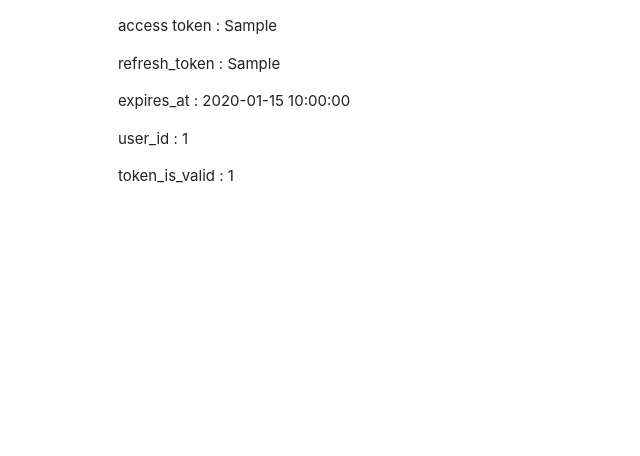
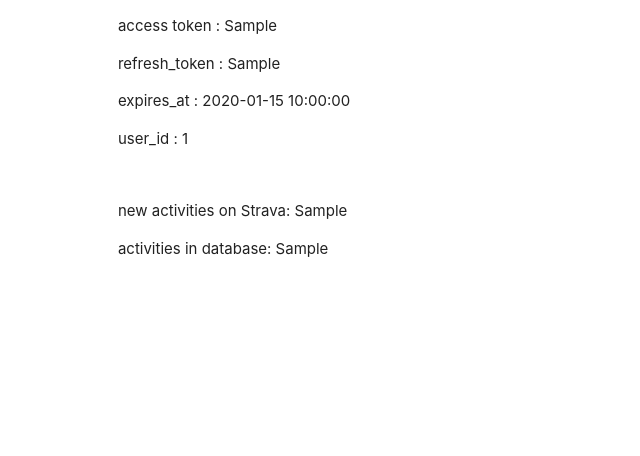
Before and after one commit to vlagache/cycling_travel_time, a FastAPI app: template templates/authenticated_user.html in a window 1280 px wide. Shown: the top 456 px of the page, without its empty margins (0-640 px from the left). Run offline with FastAPI, Linux system fonts and the light colour scheme; the template is opened without the code that fills it: most values are stand-ins (such as "Sample title", 1, 10 or a date in 2020); parts of the project's set-up code (start-up, migrations or seed data) failed here and were passed over.

Commit message:
Get new activities on Strava

```diff
--- a/app.py
+++ b/app.py
@@ -1,16 +1,15 @@
+import logging
 import os
 import urllib.parse
+from typing import Optional
+
 import requests
 from dotenv import load_dotenv
-import logging
-
 from fastapi import FastAPI, HTTPException, Request, Cookie, Form
 from fastapi.responses import HTMLResponse
 from fastapi.staticfiles import StaticFiles
 from fastapi.templating import Jinja2Templates
 from starlette.responses import RedirectResponse
-from typing import Optional
-
 
 from infrastructure.elasticsearch import Elasticsearch
 from infrastructure.import_strava import ImportStrava
@@ -24,28 +23,19 @@ app = FastAPI()
 elasticsearch = Elasticsearch(local_connect=True)
 LOGIN_URL = "http://www.strava.com/oauth/authorize"
 
-
 app.mount("/static", StaticFiles(directory="static"), name="static")
 app.mount("/images", StaticFiles(directory="images"), name="images")
 templates = Jinja2Templates(directory="templates")
 
 
-############# TEST DEBUG
-
+################# DEBUG
 @app.get("/debug")
 async def debug():
-    first_name = "Vincent"
-    last_name = "Lagachee"
-    elasticsearch = Elasticsearch(local_connect=True)
-    if elasticsearch.check_if_user_exist(first_name, last_name):
-        user = elasticsearch.search_user(first_name, last_name)
-        access_token = user["_source"]["access_token"]
-        refresh_token = user["_source"]["refresh_token"]
-        token_expires_at = user["_source"]["expires_at"]
-        user_id = user["_id"]
-        return f'{access_token} , {refresh_token}, {token_expires_at}, {user_id}'
-    else:
-        return "pas d'utilisateur a ce nom"
+    response = elasticsearch.get_all_docs_in_index(index_name='index_activity')
+    return response['hits']['total']['value']
+
+
+###################
 
 
 @app.get("/", response_class=HTMLResponse)
@@ -56,7 +46,6 @@ async def check_user(request: Request):
 @app.post("/")
 async def check_user(first_name: str = Form(...),
                      last_name: str = Form(...)):
-    elasticsearch = Elasticsearch(local_connect=True)
     if elasticsearch.check_if_user_exist(first_name, last_name):
 
         user = elasticsearch.search_user(first_name, last_name)
@@ -73,7 +62,6 @@ async def check_user(first_name: str = Form(...),
 
 @app.get("/auth", response_class=HTMLResponse)
 async def main(request: Request):
-
     ### Template pour s'authentifier
     return templates.TemplateResponse("auth.html", {"request": request})
 
@@ -91,11 +79,17 @@ async def authenticated_user(request: Request,
                                  user_id=str(user_id),
                                  dao=elasticsearch)
 
-    import_strava.random_function()
+    activities_ids = import_strava.get_new_activities()
+    # Ajouter les activités qui sont sur strava et qui ne sont pas dans la base
+    # Afficher le nombre d'activités en bases et les nouvelles activités sur strava
+    response = elasticsearch.get_all_docs_in_index(index_name='index_activity')
+    activities_in_base = response['hits']['total']['value']
+
     return templates.TemplateResponse("authenticated_user.html",
                                       {"request": request,
-                                       "import_strava": import_strava})
-
+                                       "import_strava": import_strava,
+                                       "new_activities": len(activities_ids),
+                                       "activities_in_base": activities_in_base})
 
 
 #############
--- a/templates/authenticated_user.html
+++ b/templates/authenticated_user.html
@@ -11,13 +11,19 @@
     </head>
     <body>
 
-        <div class="row">
-            <div id="infos" class="col s11 push-s1">
+        <div id="infos" class="row">
+            <div class="col s11 push-s1">
                 <p> access token : {{ import_strava.access_token }}</p>
                 <p> refresh_token : {{ import_strava.refresh_token }}</p>
                 <p> expires_at : {{ import_strava.token_expires_at }}</p>
                 <p> user_id : {{ import_strava.user_id }}</p>
-                <p> token_is_valid : {{ import_strava.token_is_valid }}</p>
+            </div>
+        </div>
+
+        <div id="activities_ids" class="row">
+            <div class="col s11 push-s1">
+                <p> new activities on Strava: {{ new_activities }}</p>
+                <p> activities in database: {{ activities_in_base }}</p>
             </div>
         </div>
 
```
Also changed, not shown: infrastructure/elasticsearch.py (+12 -0 lines), infrastructure/import_strava.py (+47 -14 lines).
